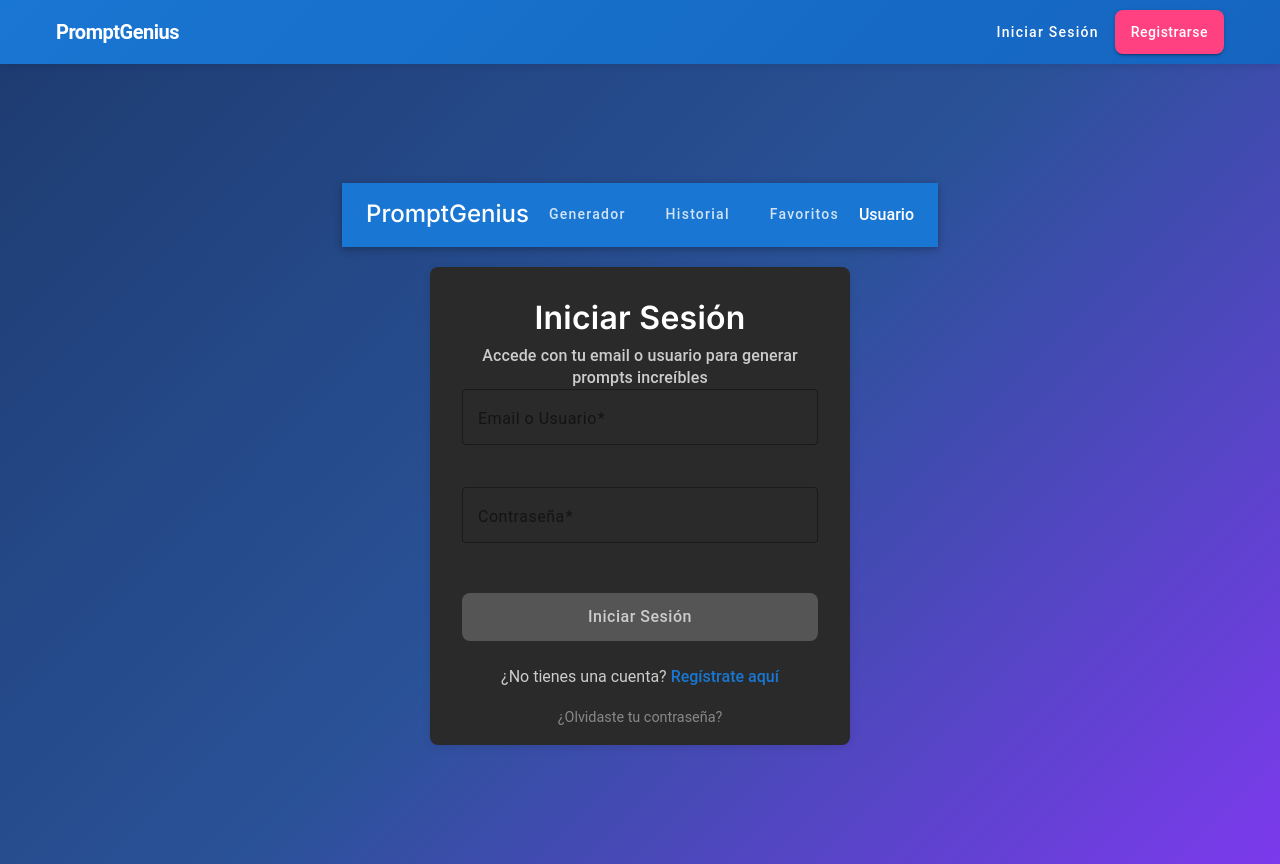
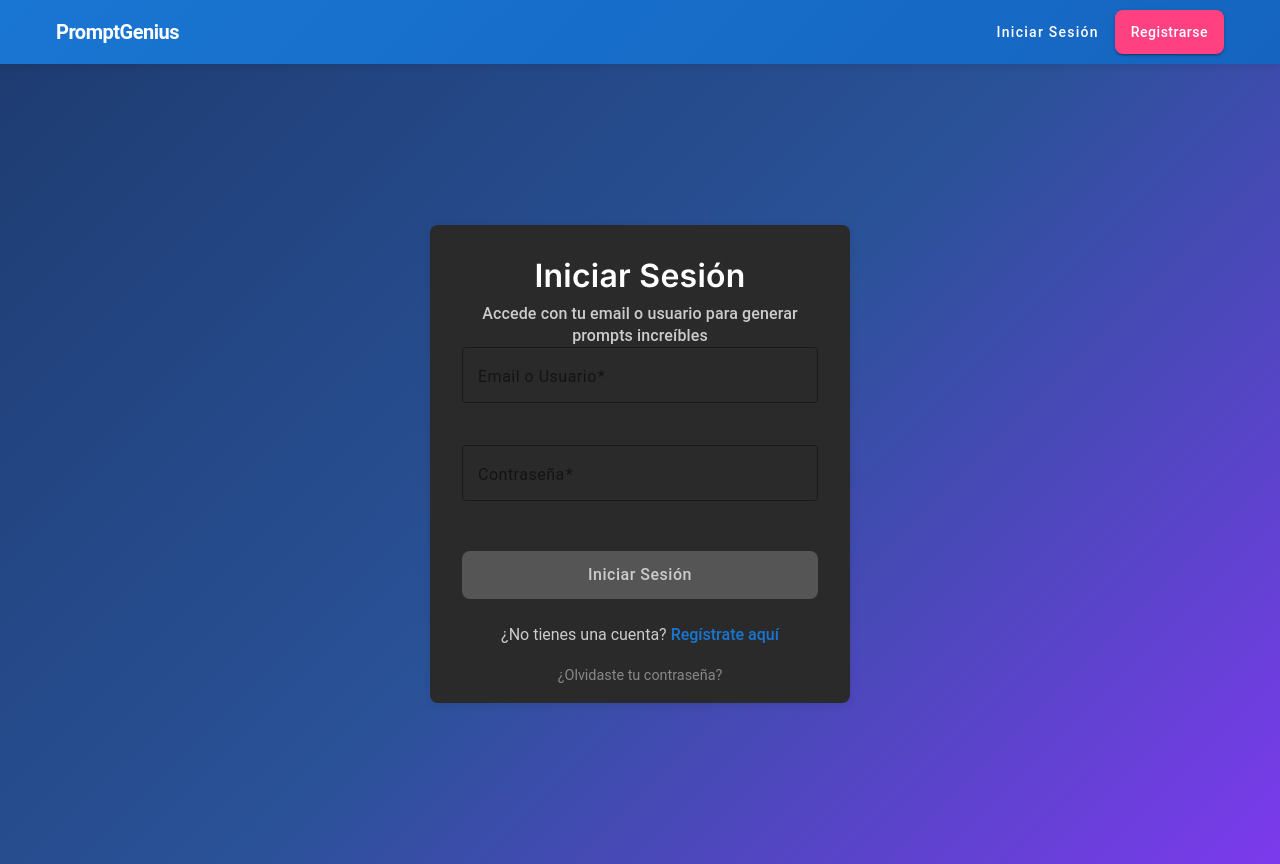
Before and after one commit to Biershoot/SaaS_generador_de_prompts_frontend, an Angular app: page /login in a window 1280 px wide. Built offline with nearby package versions, Linux system fonts and the light colour scheme; no server answers.

Commit message:
refactor: eliminar completamente el header y navegación de la página de login

```diff
--- a/src/app/pages/login/login.component.css
+++ b/src/app/pages/login/login.component.css
@@ -1,66 +1,3 @@
-/* Header principal solo en la página de login */
-.header {
-  background: #1976d2;
-  padding: 0;
-  box-shadow: 0 2px 8px rgba(0,0,0,0.3);
-  position: sticky;
-  top: 0;
-  z-index: 1000;
-}
-
-.header-content {
-  display: flex;
-  align-items: center;
-  justify-content: space-between;
-  padding: 0 24px;
-  height: 64px;
-  max-width: 1200px;
-  margin: 0 auto;
-}
-
-.app-title {
-  font-size: 1.5rem;
-  font-weight: 500;
-  color: white;
-  margin: 0;
-}
-
-.nav-tabs {
-  display: flex;
-  gap: 0;
-}
-
-.nav-tab {
-  display: flex;
-  align-items: center;
-  gap: 6px;
-  padding: 12px 20px;
-  background: transparent;
-  border: none;
-  color: rgba(255, 255, 255, 0.8);
-  cursor: pointer;
-  transition: all 0.2s;
-  font-size: 14px;
-  font-weight: 500;
-}
-
-.nav-tab:hover {
-  background: rgba(255, 255, 255, 0.1);
-  color: white;
-}
-
-.nav-tab.active {
-  background: rgba(255, 255, 255, 0.2);
-  color: white;
-}
-
-.user-menu {
-  display: flex;
-  align-items: center;
-  color: white;
-  font-weight: 500;
-}
-
 /* Contenedor principal */
 .auth-container {
   min-height: 100vh;
@@ -80,7 +17,6 @@
   box-shadow: 0 8px 32px rgba(0, 0, 0, 0.3);
   width: 100%;
   max-width: 420px;
-  margin-top: 20px;
 }
 
 .login-header {
@@ -211,26 +147,8 @@
 
 /* Responsive */
 @media (max-width: 768px) {
-  .header-content {
-    padding: 0 16px;
-    height: 56px;
-  }
-
-  .app-title {
-    font-size: 1.25rem;
-  }
-
-  .nav-tab {
-    padding: 8px 12px;
-    font-size: 13px;
-  }
-
   .auth-container {
     padding: 16px;
-  }
-
-  .login-card {
-    margin-top: 16px;
   }
 
   .login-header {
@@ -247,20 +165,8 @@
 }
 
 @media (max-width: 480px) {
-  .header-content {
-    padding: 0 12px;
-  }
-
-  .nav-tabs {
-    display: none;
-  }
-
   .auth-container {
     padding: 12px;
-  }
-
-  .login-card {
-    margin-top: 12px;
   }
 
   .login-header {
--- a/src/app/pages/login/login.component.html
+++ b/src/app/pages/login/login.component.html
@@ -1,27 +1,4 @@
 <div class="auth-container">
-  <!-- Header principal solo en la página de login -->
-  <div class="header">
-    <div class="header-content">
-      <h1 class="app-title">PromptGenius</h1>
-
-      <nav class="nav-tabs">
-        <button mat-button class="nav-tab">
-          Generador
-        </button>
-        <button mat-button class="nav-tab">
-          Historial
-        </button>
-        <button mat-button class="nav-tab">
-          Favoritos
-        </button>
-      </nav>
-
-      <div class="user-menu">
-        Usuario
-      </div>
-    </div>
-  </div>
-
   <mat-card class="login-card">
     <mat-card-header class="login-header">
       <mat-card-title class="login-title">
```
